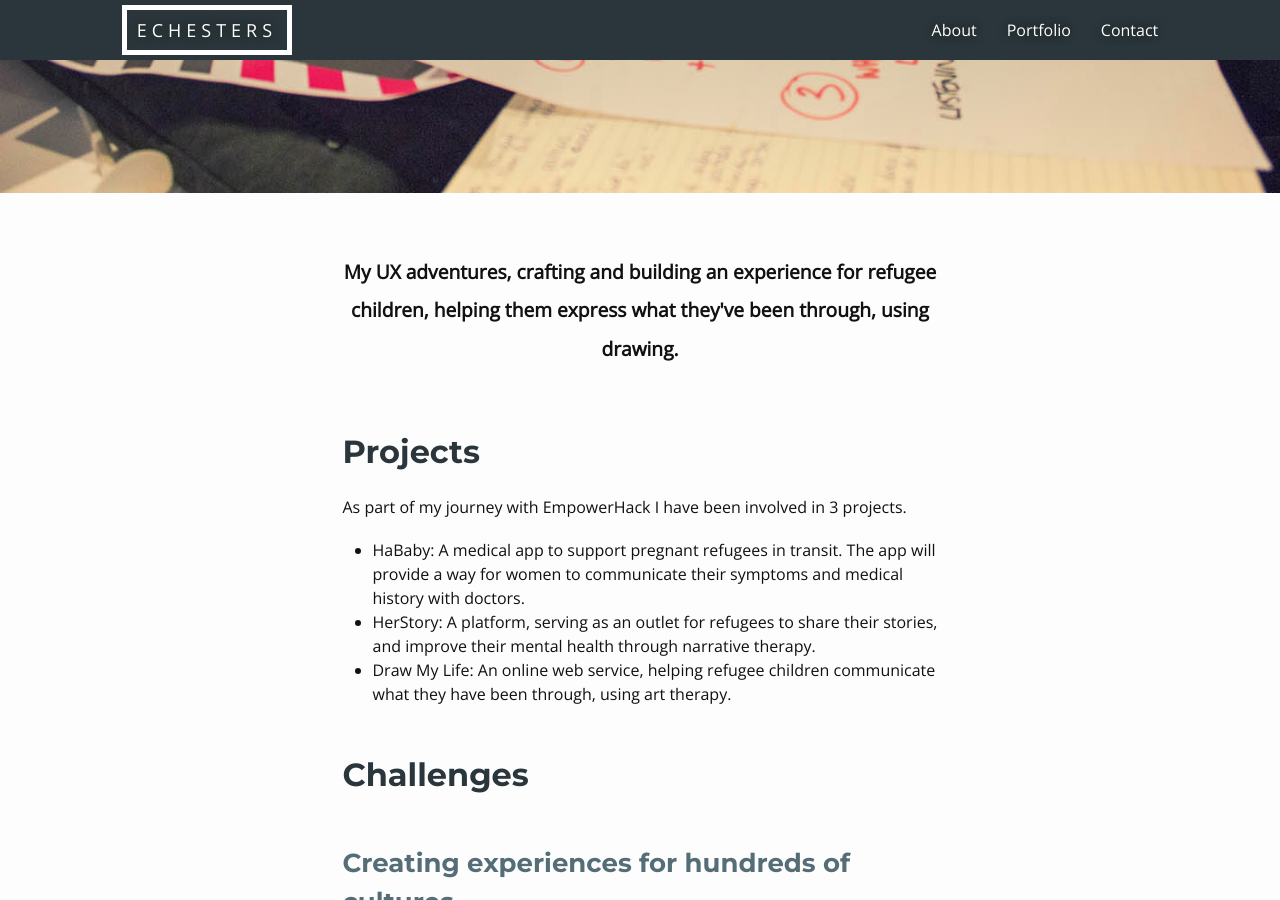
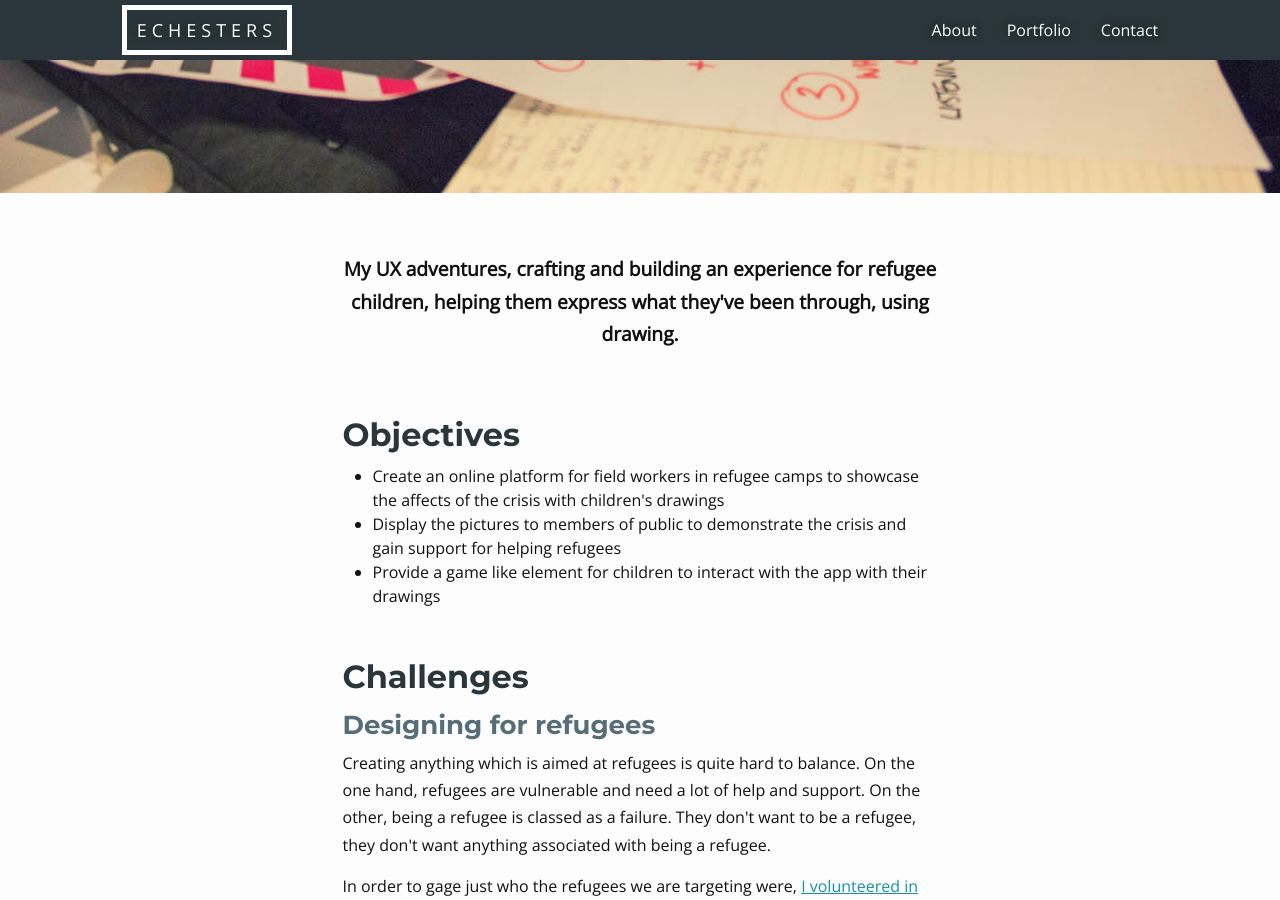
Before and after one commit to EChesters/echesters.github.io, a Jekyll site: the page built from pages/draw-my-life.html, in a window 1280 px wide and 900 px high, scrolled down 707 px. Built offline with Jekyll 4.4.1, drawn with Linux system fonts in a browser that asks for light colours; nearby versions of some CDN libraries; some of the changed text lies outside the part shown.

Commit message:
Updated DML page with actual content and stripped out old text + added images

```diff
--- a/_sass/_layout.scss
+++ b/_sass/_layout.scss
@@ -4,6 +4,12 @@
 
 .no-margin {
     margin: 0 !important;
+}
+
+.remove-margin {
+    &.top {
+        margin-top: 0;
+    }
 }
 
 .margin-bottom {
--- a/_sass/_text.scss
+++ b/_sass/_text.scss
@@ -61,6 +61,7 @@
 
 h2, h3, h4 {
   margin-top: calc( #{$spacing-unit} * 1.5);
+  margin-bottom: 5px;
 
   &.light {
     color: $actual-white;
@@ -102,7 +103,7 @@
 
 p {
   margin-bottom: calc( #{$spacing-unit} / 2);
-  line-height: 2em;
+  line-height: 1.7em;
 }
 
 .exp-dates {
--- a/pages/draw-my-life.html
+++ b/pages/draw-my-life.html
@@ -6,44 +6,50 @@
 ---
 
 <section>
-  <h2>Projects</h2>
-  <p>As part of my journey with EmpowerHack I have been involved in 3 projects.</p>
+  <h2>Objectives</h2>
   <ul>
-    <li>HaBaby: A medical app to support pregnant refugees in transit. The app will provide a way for women to communicate their symptoms and medical history with doctors.</li>
-    <li>HerStory: A platform, serving as an outlet for refugees to share their stories, and improve their mental health through narrative therapy.</li>
-    <li>Draw My Life: An online web service, helping refugee children communicate what they have been through, using art therapy.</li>
+    <li>Create an online platform for field workers in refugee camps to showcase the affects of the crisis with children's drawings</li>
+    <li>Display the pictures to members of public to demonstrate the crisis and gain support for helping refugees</li>
+    <li>Provide a game like element for children to interact with the app with their drawings</li>
   </ul>
 </section>
 
 <section>
   <h2>Challenges</h2>
-  <h3>Creating experiences for hundreds of cultures</h3>
-  <p>One of the biggest challenges throughout the group was that we often referred to refugees las one group of people within a culture. I often felt like we didn't understand what it meant to be a refugee and just how big the differences are between their backgrounds. Despite anyone fleeing their country, being able to be considered a refugee, we decided to target the refugees we could target the most effectively. From this the apps are primarily aimed at refugees in Europe, coming from Africa or the Middle East. In order to gage just who the refugees we are targeting were, <a href="/2016/04/11/volunteering-in-calais.html">I volunteered in the camps at Calais and Dunkirk for a week</a>.</p>
+  <h3 class="remove-margin top">Designing for refugees</h3>
+  <p>Creating anything which is aimed at refugees is quite hard to balance. On the one hand, refugees are vulnerable and need a lot of help and support. On the other, being a refugee is classed as a failure. They don't want to be a refugee, they don't want anything associated with being a refugee.</p>
+  <p></p>
+   In order to gage just who the refugees we are targeting were, <a href="/2016/04/11/volunteering-in-calais.html">I volunteered in the camps at Calais and Dunkirk for a week</a>.</p>
 
-  <h3>Security and Trust</h3>
-  <p>Security has been an important theme throughout Empower Hack. During my time in Calais they told us of all the things that could be used against refugees during their claim. Evidence of the refugee being in any part of Europe prior the UK could seriously harm their claim. So designing apps that specifically aimed at refugees, would be a walking record of their time in other countries during transit. For most of the apps we build, anonymity is a key feature. Whether that be uploading images using EmpowerHack or sharing their story on HerStory.</p>
+  <h3>Anoymity</h3>
+  <p>Text</p>
 
-  <h3>Language and Cultural Barriers</h3>
-  <p>Some of the biggest challenges we faced were just how diverse the refugees are in Europe. Even in Calais it was very clear how different the refguees were, by the way they dressed, the technology they had access to and what they were wearing. The refugees who had made their way from the Middle East were often the richest, as they had to be, in order to reach Calais. Paying people smugglers and reaching that far is very expensive. That usually meant the refugees from places like Libya and Syria had some of the latest phones. During some research with field workers, we discovered that people often shared phones. In Calais and Dunkirk this seemed to be less of the case, but unfortunately I don't have the data to know the reasons why everyone in Dunkirk seemed to have their own phone.</p>
-  <p>A challenge which we assumed was that data and Internet access in general was a huge problem. However when I asked abou this in Dunkirk it became apparent that obtaining a SIM card was the top priority for every one in transit. This was important, so that they could keep in contact with people they had left behind.</p>
+  <h3>Balancing personas</h3>
+  <p>Text</p>
 </section>
 
 <section>
-  <h2>Methodologies</h2>
-  <h3>Workshops - Personas and Empathy Mapping</h3>
-  <p>I was first introduced to the HaBaby project through a UX For Change workshop. The workshop involved a presentation on lean personas, which we then used to create the personas for the project.</p>
+  <h2>What we did</h2>
+  <h3 class="remove-margin top">Design Workshops</h3>
+  <p>Text</p>
 
-  <h3>Hackathon</h3>
-  <p>In November <a href="/pages/speaking.html#empower-hack">I spoke on behalf of HerStory</a> on the Empower Hack hackathon panel. I also facilitated my hackathon team, working alongside, <a href="www.moas.eu">MOAS</a>, a migrant offshore aid station charity.</p>
+  <h3>Wireframes</h3>
+  <p>For this project, for every task that required wireframes and designs, I mocked did research and mocked up how the screens should look. I also had the opportunity to work with a graphic designer, to gather feedback and bounce ideas around with. As the </p>
 
-  <h3>In-Field Research</h3>
-  <p>Whilst in Calais I spent quality time with refugees, listening to what they wanted to achieve, why they loved the idea of the UK and gained a lot more insight of our personas. I also got to experience and see the many cultures which were all located in such a small space. The Jungle really demonstrated the optimism and the strength these people have. Whilst sorting clothes, we were often told that while these people are refugees, that's not what they want to consider themselves. They don't need reminding that they're refugees. This made me realise that we were using the term 'refugee' too frequently, and whilst that was our target audience, they didn't need to hear it all of the time. More so when all they're using is an app.</p>
+  <img src="/images/portfolio/empowerhack/eh-wireframe-1.png" alt="Wireframe of the photo editing mobile screen">
+  <img src="/images/portfolio/empowerhack/eh-wireframe-2.png" alt="Wireframe of the photo editing mobile screen">
+  <img src="/images/portfolio/empowerhack/eh-wireframe-3.png" alt="Wireframe of the photo editing desktop screen">
 
   <h3>Remote Testing</h3>
-  <p>For the Draw My Life pilot, we ran numerous user testing sessions remotely with camp workers in Serbia. In collaboration with my team, I did the discussion guide, and the moderation of the session over Skype. We used Quicktime and a phone to record the sessions, as well as ensuring HotJar was installed for additional recording and data.</p>
+  <p>We ran numerous user testing sessions remotely with camp workers in Serbia. In collaboration with my team, I did the discussion guide, and the moderation of the session over Skype. We used Quicktime and a phone to record the sessions, as well as ensuring HotJar was installed for additional recording and data.</p>
 
   <h3>Analytics</h3>
-  <p>For Draw My Life, I added both Google Analytics and HotJar to the website. </p>
+  <p>For Draw My Life, I added both Google Analytics and HotJar to the website.</p>
 
   <p>Not only is HotJar useful for statistics, heat maps and surveys, but it also helps with testing. By being able to see what our users see on their devices, enables us to view our site on a much wider range of screen sizes and resolutions.</p>
 </section>
+
+<section>
+  <h2>The Project</h2>
+  <a href="drawmylife.herokuapp.com">Watch the project grow and visit it here!</a>
+</section>
```
Also changed, not shown: _includes/_portfolio/portfolio-grid.html (+17 -17 lines), images/portfolio/empowerhack/eh-3.jpg (added), images/portfolio/empowerhack/eh-wireframe-1.png (added), images/portfolio/empowerhack/eh-wireframe-2.png (added), images/portfolio/empowerhack/eh-wireframe-3.png (added).
